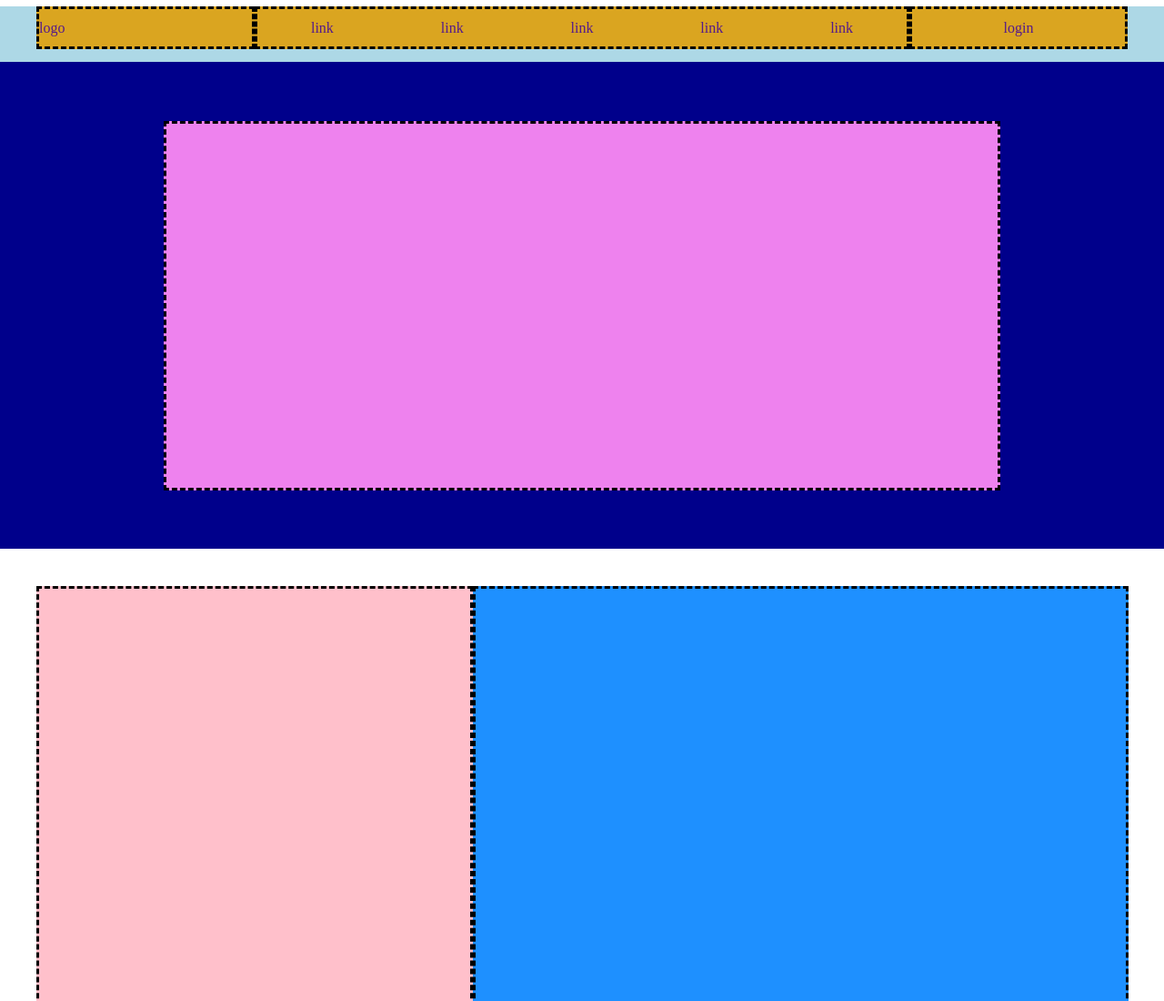
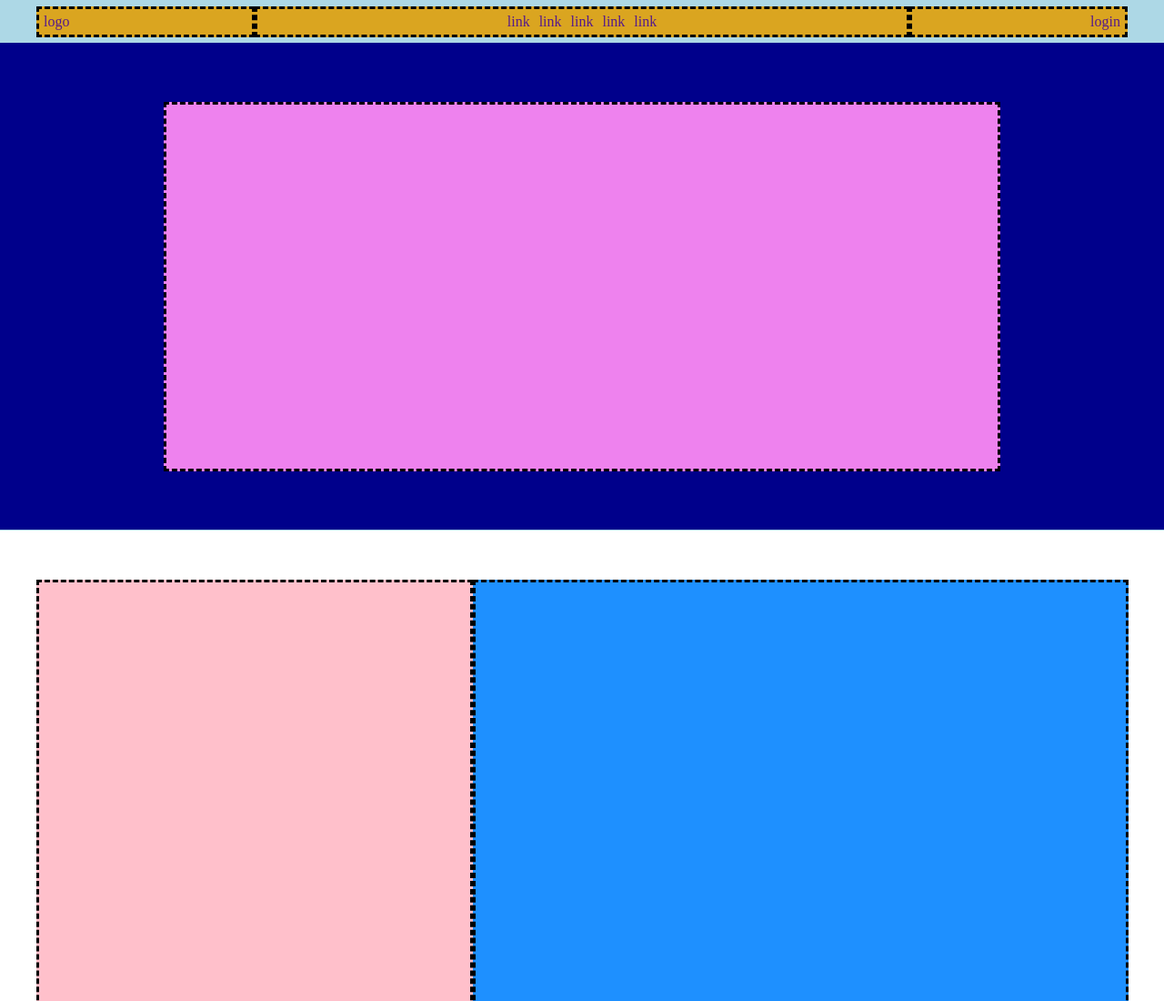
Before and after one commit to Riccardouras/h, a plain HTML site: page index.html in a window 1280 px wide. Shown: the top 1100 px of the page at 91% size. Drawn offline with Linux system fonts and the light colour scheme.

Commit message:
correzione

```diff
--- a/css/style.css
+++ b/css/style.css
@@ -3,7 +3,6 @@
     padding: 0px;
     margin: 0px;
 }
-
 header {
     background-color: #add8e6;
     width: 100%;
@@ -11,23 +10,22 @@ header {
 }
 .flexcontainer{
     display: flex;
-    background-color: #daa520;
     width: 1200px;
     height: 47px;
     margin: 0px auto;
     justify-content: center;
-    margin-top: 7px;
-    margin-bottom: 14px;
+    align-items: center;
+}
+.orange {
+    background-color: #daa520;
 
 }
 .size {
     width: 240px;
 }
-
-
 .center {
     display: flex;
-    justify-content: space-around;
+    justify-content: center;
     width: 720px;
 }
 .border {
@@ -41,6 +39,7 @@ a {
     text-decoration: none;
     justify-content: center;
     align-items: center;
+    margin: 5px;
 }
 
 .end{
@@ -164,6 +163,6 @@ a {
     justify-content: center;
 
 }
-.end {
+.end2 {
     justify-content: center;
 }
--- a/index.html
+++ b/index.html
@@ -4,7 +4,7 @@
     <meta charset="UTF-8">
     <meta http-equiv="X-UA-Compatible" content="IE=edge">
     <meta name="viewport" content="width=device-width, initial-scale=1.0">
-    <title>Document</title>
+    <title>Discord clone</title>
     <link rel="stylesheet" href="./css/style.css">
 </head>
 <body>
@@ -12,17 +12,17 @@
     <header>
         <nav>
             <div class="flexcontainer">
-                <div class="border size">
+                <div class="border size orange">
                     <a href="">logo</a>
                 </div>
-                <div class="border center">
+                <div class="border center orange">
                     <a href="">link</a>
                     <a href="">link</a>
                     <a href="">link</a>
                     <a href="">link</a>
                     <a href="">link</a>
                 </div>
-                <div class="border size end">
+                <div class="border size end orange">
                     <a  href="">login</a>
                 </div>
             </div>
@@ -74,7 +74,7 @@
                 <div class="pinkbuttons border start">
                     Logo
                 </div>
-                <div class="pinkbuttons border end">
+                <div class="pinkbuttons border end2">
                     Bottone
                 </div">
             </div>
```
